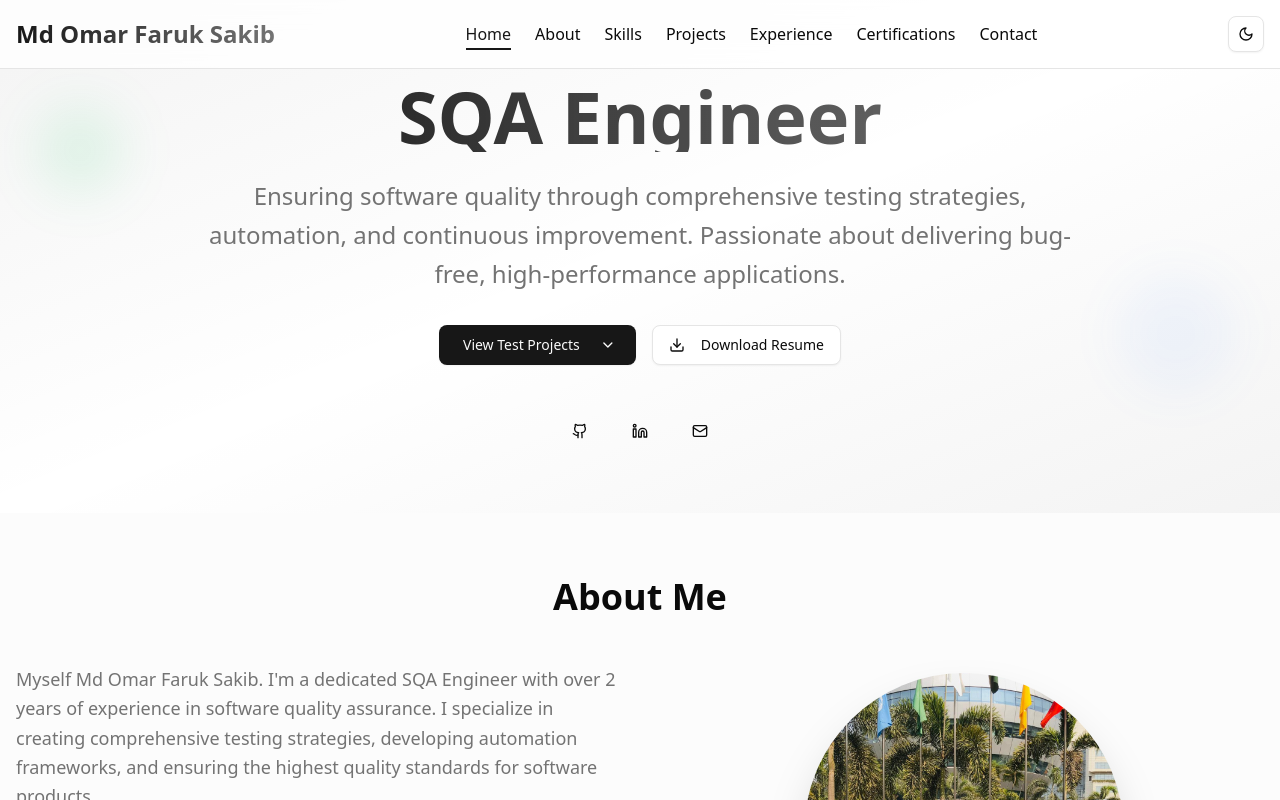
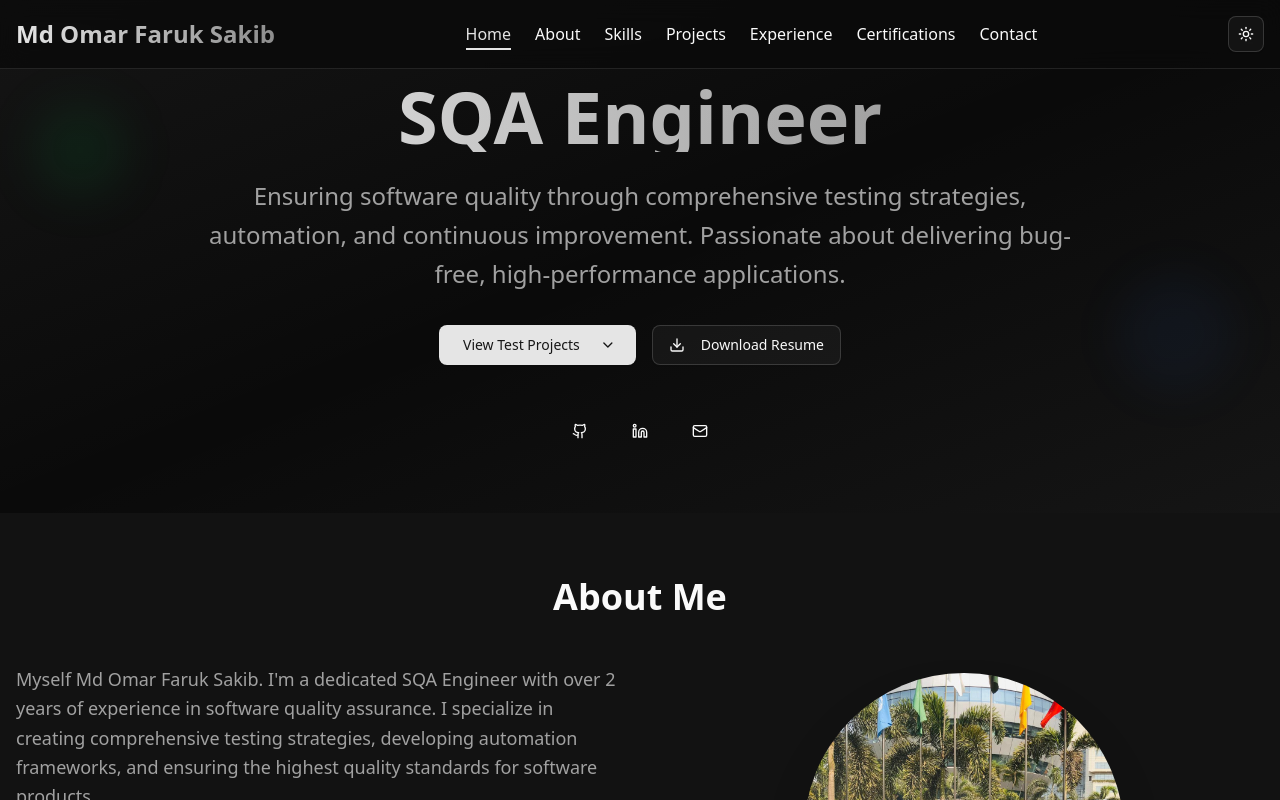
Before and after one commit to sakibkst/sakibeportfolio, a React (Vite) app: page / in a window 1280 px wide. Shown: the top 800 px of the page. Built offline with nearby package versions, Linux system fonts and the light colour scheme.

Commit message:
resolved n8 mood

```diff
--- a/package.json
+++ b/package.json
@@ -7,9 +7,7 @@
     "dev": "vite",
     "build": "vite build",
     "lint": "eslint .",
-    "preview": "vite preview",
-    "predeploy": "pnpm run build",
-    "deploy": "gh-pages -d dist"
+    "preview": "vite preview"
   },
   "dependencies": {
     "@hookform/resolvers": "^5.0.1",
--- a/src/App.jsx
+++ b/src/App.jsx
@@ -36,7 +36,7 @@ import {
 import './App.css'
 
 function App() {
-  const [darkMode, setDarkMode] = useState(false)
+  const [darkMode, setDarkMode] = useState(true)
   const [activeSection, setActiveSection] = useState('home')
   const [isVisible, setIsVisible] = useState({})
 
```
